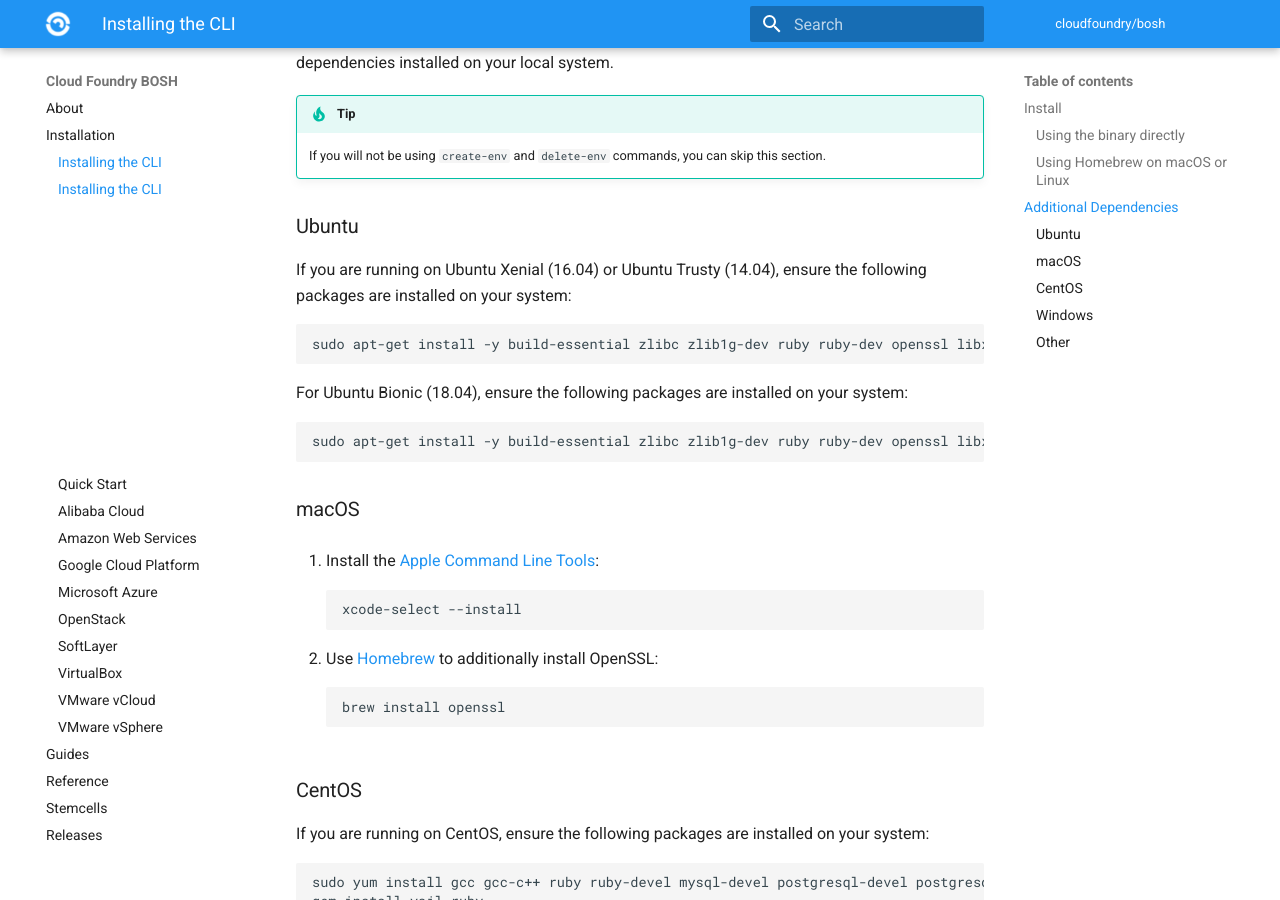
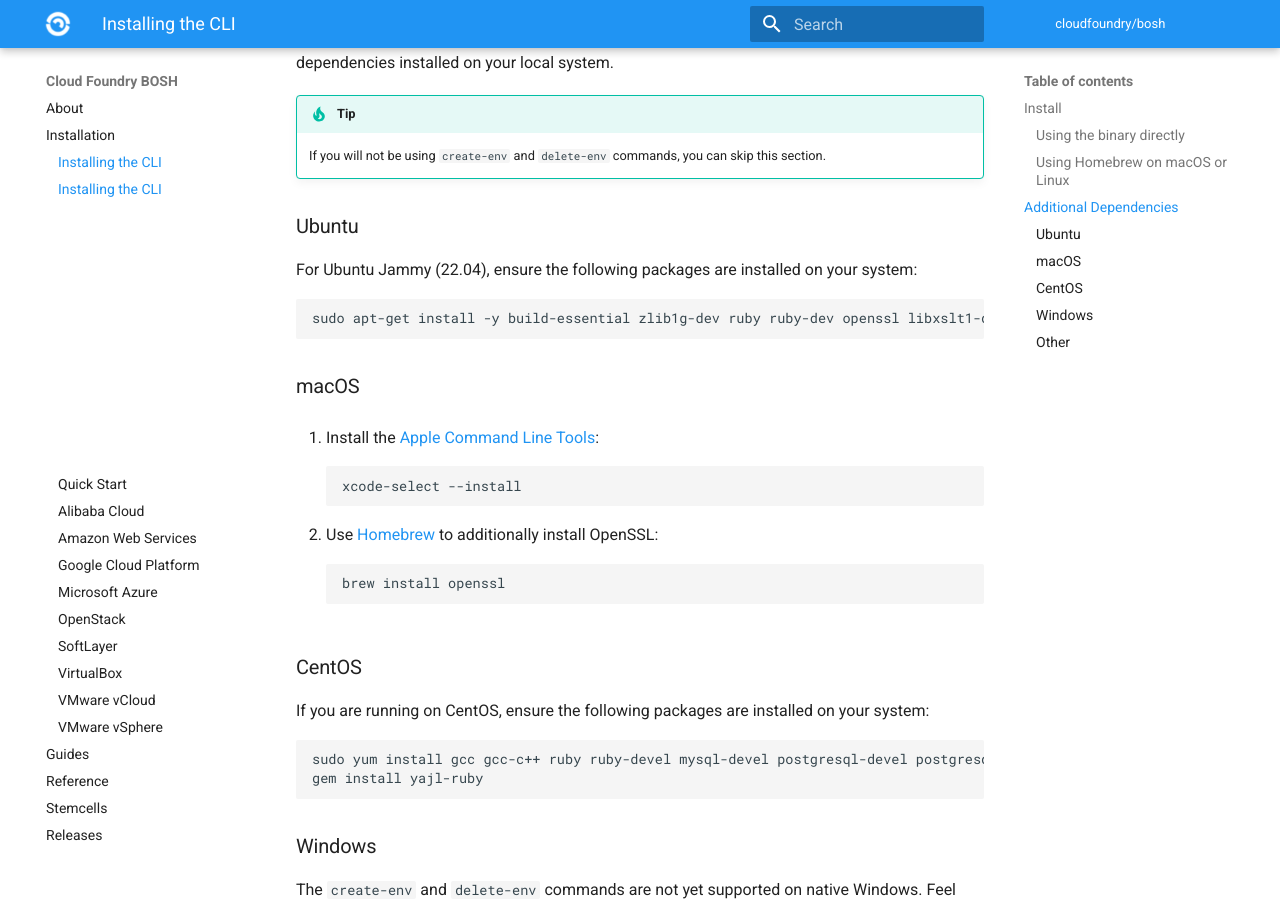
Before and after one commit to cloudfoundry/docs-bosh, an MkDocs documentation site: the page built from content/cli-v2-install.md, in a window 1280 px wide and 900 px high, scrolled down 1366 px. Built offline with MkDocs 1.6.1 and Material for MkDocs 9.7.7, drawn with Linux system fonts in a browser that asks for light colours; old or Windows-style settings are respelled for this version of MkDocs.

Commit message:
update cli-v2-install with instructions for jammy
The packages required for jammy are slightly different. The old instructions are confusing people.

````diff
--- a/content/cli-v2-install.md
+++ b/content/cli-v2-install.md
@@ -60,15 +60,9 @@ When you are using `bosh` to bootstrap BOSH or other standalone VMs, you will ne
 
 ### Ubuntu
 
-If you are running on Ubuntu Xenial (16.04) or Ubuntu Trusty (14.04), ensure the following packages are installed on your system:
-
+For Ubuntu Jammy (22.04), ensure the following packages are installed on your system:
 ```shell
-sudo apt-get install -y build-essential zlibc zlib1g-dev ruby ruby-dev openssl libxslt-dev libxml2-dev libssl-dev libreadline6 libreadline6-dev libyaml-dev libsqlite3-dev sqlite3
-```
-
-For Ubuntu Bionic (18.04), ensure the following packages are installed on your system:
-```shell
-sudo apt-get install -y build-essential zlibc zlib1g-dev ruby ruby-dev openssl libxslt1-dev libxml2-dev libssl-dev libreadline7 libreadline-dev libyaml-dev libsqlite3-dev sqlite3
+sudo apt-get install -y build-essential zlib1g-dev ruby ruby-dev openssl libxslt1-dev libxml2-dev libssl-dev libreadline-dev libyaml-dev libsqlite3-dev sqlite3
 ```
 
 ### macOS
````
